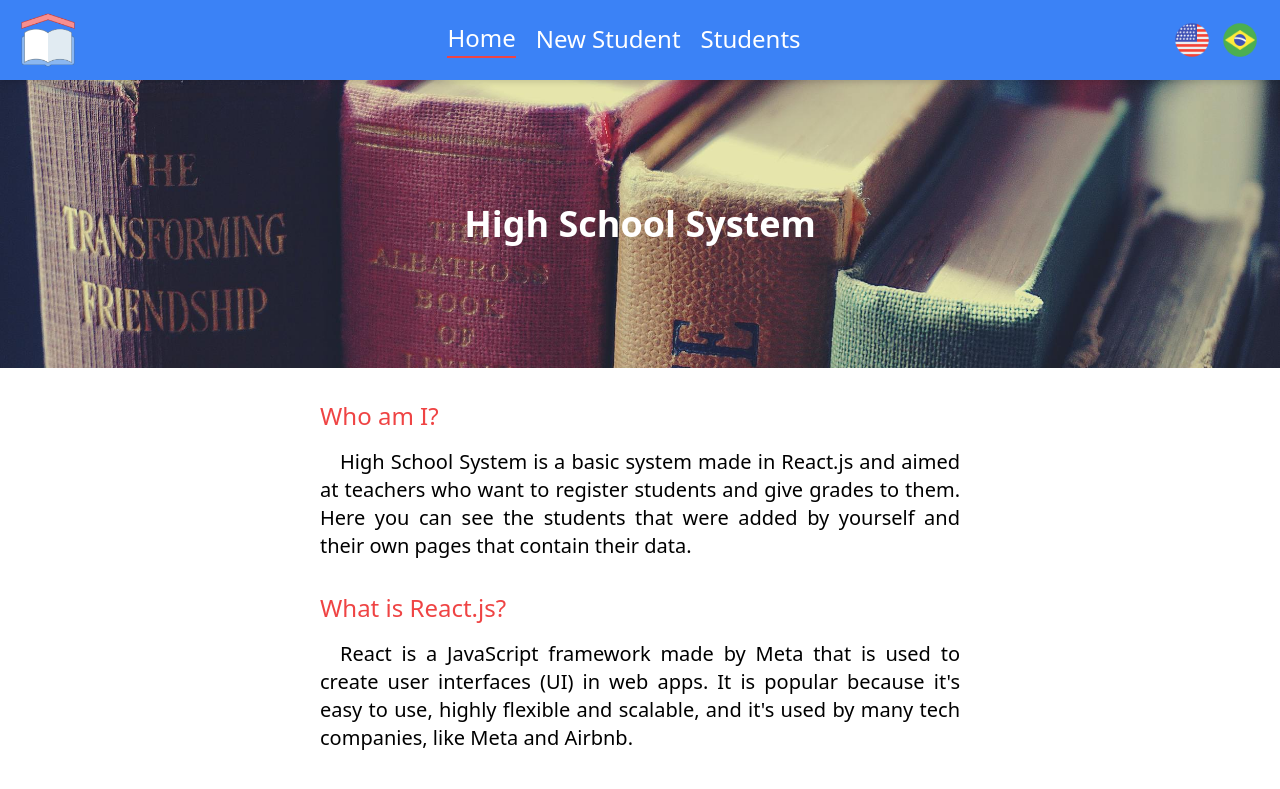
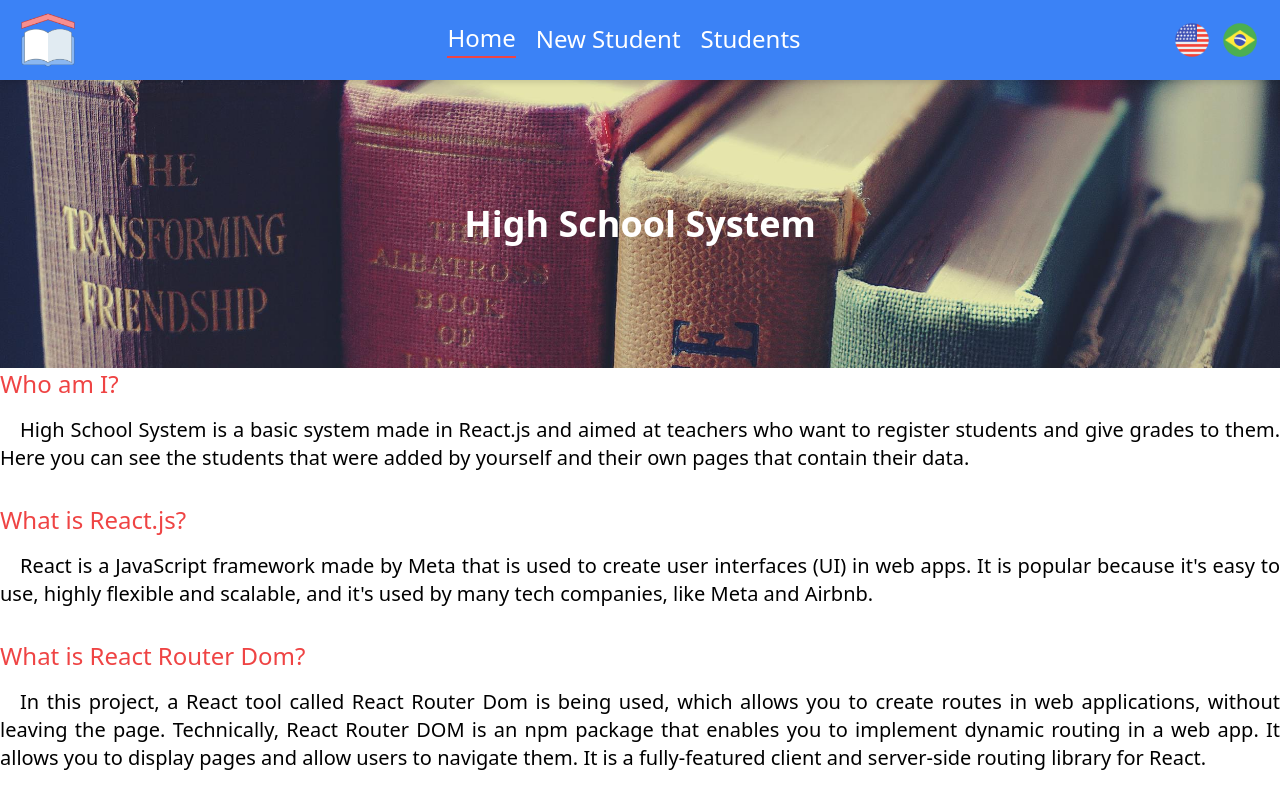
Before and after one commit to Matheus-Pombeiro/high-school-system, a React (Create React App) app: page / in a window 1280 px wide. Shown: the top 789 px of the page. Built offline with nearby package versions, Linux system fonts and the light colour scheme.

Commit message:
feat: Students page's styles and refactoment of onther style components

```diff
--- a/src/index.css
+++ b/src/index.css
@@ -11,12 +11,28 @@
         @apply my-8 text-red-500  text-center;
     }
 
-    .container {
-        @apply w-10/12 md:w-8/12 xl:w-6/12 mx-auto my-8;
+    .container-text {
+        @apply w-5/6 md:w-5/6 lg:w-4/6 xl:w-3/6 mx-auto my-8 space-y-8;
+    }
+
+    .container-form {
+        @apply w-5/6 md:w-4/6 xl:w-3/6 mx-auto my-8 flex-col;
+    }
+
+    .container-cards {
+        @apply w-5/6 md:w-5/6 mx-auto my-8 flex-col md:flex-row flex-wrap;
+    }
+
+    .side-container {
+        @apply  box-border p-5 bg-slate-100 border border-red-500 flex justify-center items-center gap-5 rounded-md drop-shadow-md;
     }
 
     .h2 {
         @apply text-red-500 text-xl md:text-2xl font-medium;
+    }
+
+    .side-h2 {
+        @apply text-center;
     }
 
     .p {
```
